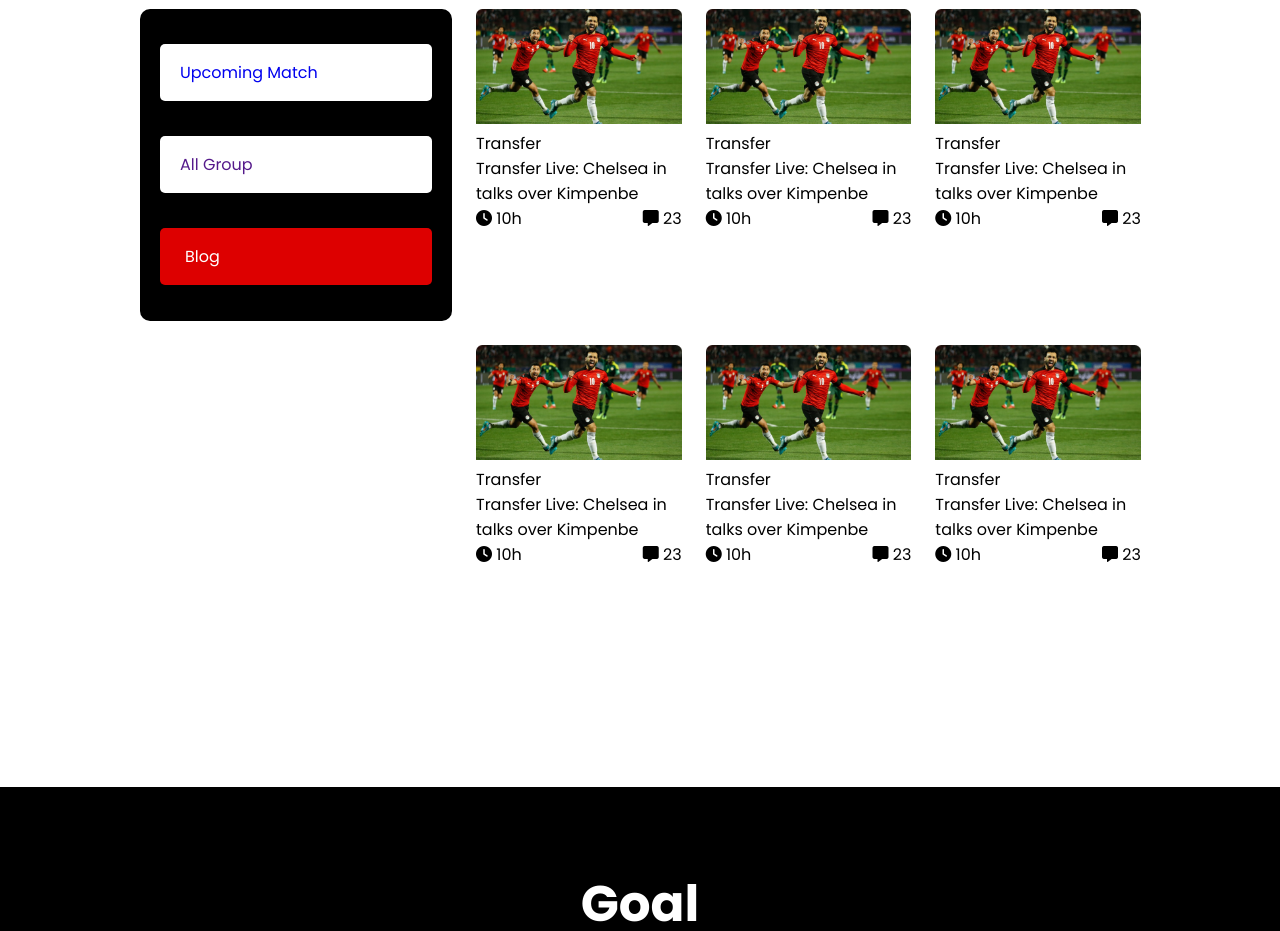
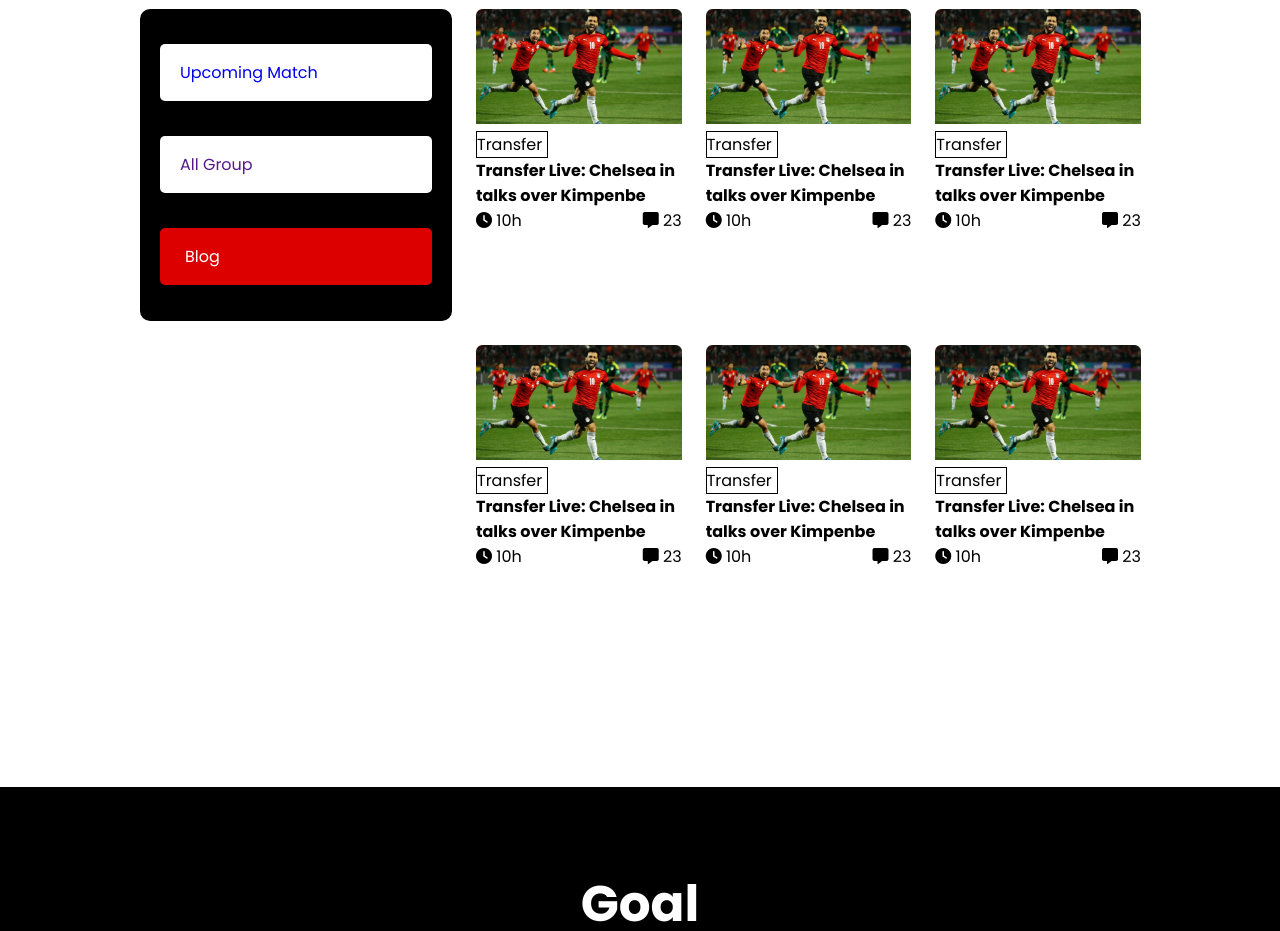
Before and after one commit to UfoundSihadul/world-cup-2nd-assignment, a plain HTML site: page index.html in a window 1280 px wide. Shown: the part 840-1771 px from the top of the page. Drawn offline with Linux system fonts and the light colour scheme.

Commit message:
last-edit

```diff
--- a/index.html
+++ b/index.html
@@ -4,7 +4,7 @@
     <meta charset="UTF-8">
     <meta http-equiv="X-UA-Compatible" content="IE=edge">
     <meta name="viewport" content="width=device-width, initial-scale=1.0">
-    <title>World Cup</title>
+    <title>Qatar World Cup 2022</title>
     <link rel="stylesheet" href="style.css">
     <script src="https://kit.fontawesome.com/2bfc546366.js" crossorigin="anonymous"></script>
 </head>
@@ -33,8 +33,8 @@
                     <img src="./assets/Blog Image.png" alt="">
                 </div>
                 <div class="cart-text">
-                    <p>Transfer</p>
-                    <p>Transfer Live: Chelsea in talks over Kimpenbe</p>
+                    <p class="transfer">Transfer</p>
+                    <strong><p>Transfer Live: Chelsea in talks over Kimpenbe</p></strong>
                     <div class="font-awesom">
                         <p><i class="fa-solid fa-clock"></i> 10h</p>
                         <p><i class="fa-solid fa-message"></i> 23</p>
@@ -46,8 +46,8 @@
                     <img src="./assets/Blog Image.png" alt="">
                 </div>
                 <div class="cart-text">
-                    <p>Transfer</p>
-                    <p>Transfer Live: Chelsea in talks over Kimpenbe</p>
+                    <p class="transfer">Transfer</p>
+                    <strong><p>Transfer Live: Chelsea in talks over Kimpenbe</p></strong>
                     <div class="font-awesom">
                         <p><i class="fa-solid fa-clock"></i> 10h</p>
                         <p><i class="fa-solid fa-message"></i> 23</p>
@@ -59,8 +59,8 @@
                     <img src="./assets/Blog Image.png" alt="">
                 </div>
                 <div class="cart-text">
-                    <p>Transfer</p>
-                    <p>Transfer Live: Chelsea in talks over Kimpenbe</p>
+                    <p class="transfer">Transfer</p>
+                    <strong><p>Transfer Live: Chelsea in talks over Kimpenbe</p></strong>
                     <div class="font-awesom">
                         <p><i class="fa-solid fa-clock"></i> 10h</p>
                         <p><i class="fa-solid fa-message"></i> 23</p>
@@ -72,8 +72,8 @@
                     <img src="./assets/Blog Image.png" alt="">
                 </div>
                 <div class="cart-text">
-                    <p>Transfer</p>
-                    <p>Transfer Live: Chelsea in talks over Kimpenbe</p>
+                    <p class="transfer">Transfer</p>
+                    <strong><p>Transfer Live: Chelsea in talks over Kimpenbe</p></strong>
                     <div class="font-awesom">
                         <p><i class="fa-solid fa-clock"></i> 10h</p>
                         <p><i class="fa-solid fa-message"></i> 23</p>
@@ -85,8 +85,8 @@
                     <img src="./assets/Blog Image.png" alt="">
                 </div>
                 <div class="cart-text">
-                    <p>Transfer</p>
-                    <p>Transfer Live: Chelsea in talks over Kimpenbe</p>
+                    <p class="transfer">Transfer</p>
+                    <strong><p>Transfer Live: Chelsea in talks over Kimpenbe</p></strong>
                     <div class="font-awesom">
                         <p><i class="fa-solid fa-clock"></i> 10h</p>
                         <p><i class="fa-solid fa-message"></i> 23</p>
@@ -98,8 +98,8 @@
                     <img src="./assets/Blog Image.png" alt="">
                 </div>
                 <div class="cart-text">
-                    <p>Transfer</p>
-                    <p>Transfer Live: Chelsea in talks over Kimpenbe</p>
+                    <p class="transfer">Transfer</p>
+                    <strong><p>Transfer Live: Chelsea in talks over Kimpenbe</p></strong>
                     <div class="font-awesom">
                         <p><i class="fa-solid fa-clock"></i> 10h</p>
                         <p><i class="fa-solid fa-message"></i> 23</p>
--- a/style.css
+++ b/style.css
@@ -81,6 +81,10 @@ body {
     margin: 20px;
     margin-top: 35px;
 }
+.transfer {
+    border: 1px solid black;
+    width: 70px;
+}
 .button-main {
     background-color: white;
     padding: 16px 20px;
```
